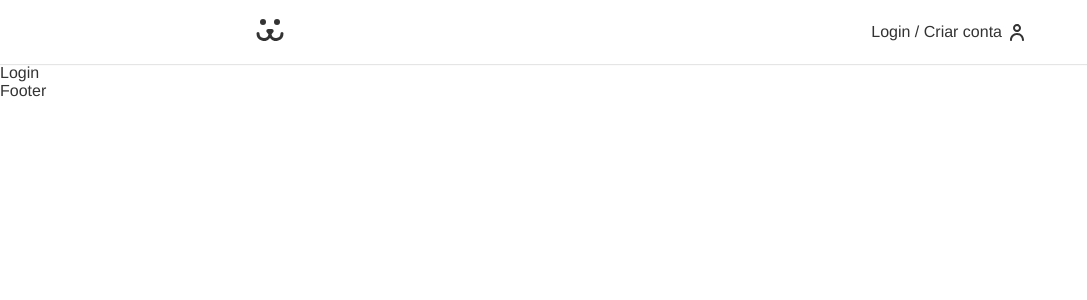
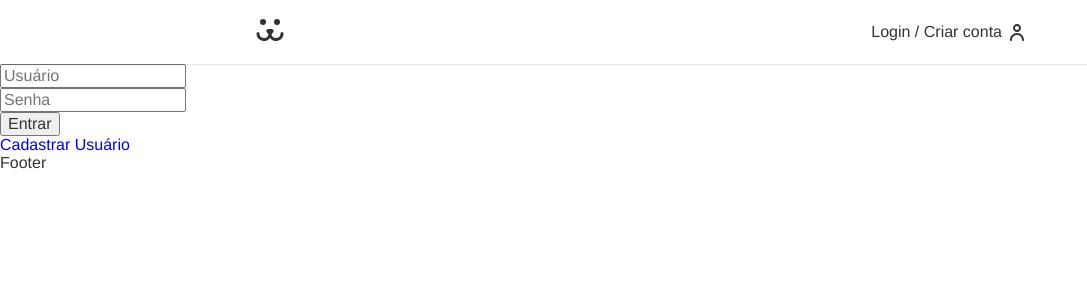
Before and after one commit to matheusmfeitoza/dogs, a React (Create React App) app: page /login in a window 1280 px wide. Shown: the top 300 px of the page, without its empty margins (0-1087 px from the left). Built offline with nearby package versions, Linux system fonts and the light colour scheme.

Commit message:
Created Routes for login and initial login form, where it checked user already exists

```diff
--- a/src/App.js
+++ b/src/App.js
@@ -14,7 +14,7 @@ function App() {
         <Header />
         <Routes>
           <Route path="/" element={<Home />} />
-          <Route path="/login" element={<Login />} />
+          <Route path="/login/*" element={<Login />} />
         </Routes>
         <Footer />
       </BrowserRouter>
--- a/src/Components/Login/Login.jsx
+++ b/src/Components/Login/Login.jsx
@@ -1,7 +1,19 @@
 import React from "react";
+import { Route, Routes } from "react-router-dom";
+import LoginCreateUser from "./LoginCreateUser";
+import LoginForgotPassword from "./LoginForgotPassword";
+import LoginForm from "./LoginForm";
 
 const Login = () => {
-  return <div>Login</div>;
+  return (
+    <div>
+      <Routes>
+        <Route path="/" element={<LoginForm />} />
+        <Route path="forgotuser" element={<LoginForgotPassword />} />
+        <Route path="createuser" element={<LoginCreateUser />} />
+      </Routes>
+    </div>
+  );
 };
 
 export default Login;
--- /dev/null
+++ b/src/Components/Login/LoginCreateUser.jsx
@@ -0,0 +1,7 @@
+import React from "react";
+
+const LoginCreateUser = () => {
+  return <div>LoginCreateUser</div>;
+};
+
+export default LoginCreateUser;
--- /dev/null
+++ b/src/Components/Login/LoginForgotPassword.jsx
@@ -0,0 +1,7 @@
+import React from "react";
+
+const LoginForgotPassword = () => {
+  return <div>LoginForgotPassword</div>;
+};
+
+export default LoginForgotPassword;
--- /dev/null
+++ b/src/Components/Login/LoginForm.jsx
@@ -0,0 +1,44 @@
+import React from "react";
+import { Link } from "react-router-dom";
+
+const LoginForm = () => {
+  const [username, setUsername] = React.useState("");
+  const [password, setPassword] = React.useState("");
+  const handleSubmit = (event) => {
+    event.preventDefault();
+    fetch("https://dogsapi.origamid.dev/json/jwt-auth/v1/token", {
+      method: "POST",
+      headers: {
+        "Content-Type": "application/json",
+      },
+      body: JSON.stringify({
+        username,
+        password,
+      }),
+    })
+      .then((data) => data.json())
+      .then((response) => console.log(response));
+  };
+  return (
+    <div>
+      <form onSubmit={handleSubmit}>
+        <input
+          type="text"
+          placeholder="Usuário"
+          value={username}
+          onChange={({ target }) => setUsername(target.value)}
+        />
+        <input
+          type="text"
+          placeholder="Senha"
+          value={password}
+          onChange={({ target }) => setPassword(target.value)}
+        />
+        <button>Entrar</button>
+      </form>
+      <Link to="/login/createuser">Cadastrar Usuário</Link>
+    </div>
+  );
+};
+
+export default LoginForm;
```
